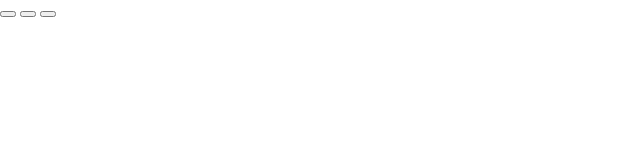
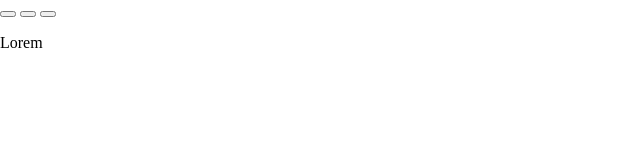
Before and after one commit to mathmaplen/tgbot_html-v2.0, a plain HTML site: page index.html in a window 1280 px wide. Shown: the full height of the page, 0-640 px from the left. Drawn offline with nearby package versions, Linux system fonts and the light colour scheme; files that its build step writes are made by us from their sources.

Commit message:
Update index.html

```diff
--- a/index.html
+++ b/index.html
@@ -43,7 +43,7 @@
         <button></button>
     </div>
 
-    <div id='about' style="display: none">
+    <div id='about'>
         <p>Lorem</p>
     </div>
 
@@ -51,4 +51,5 @@
         <p>Lorem</p>
     </div>
 </body>
+
 </html>
```
